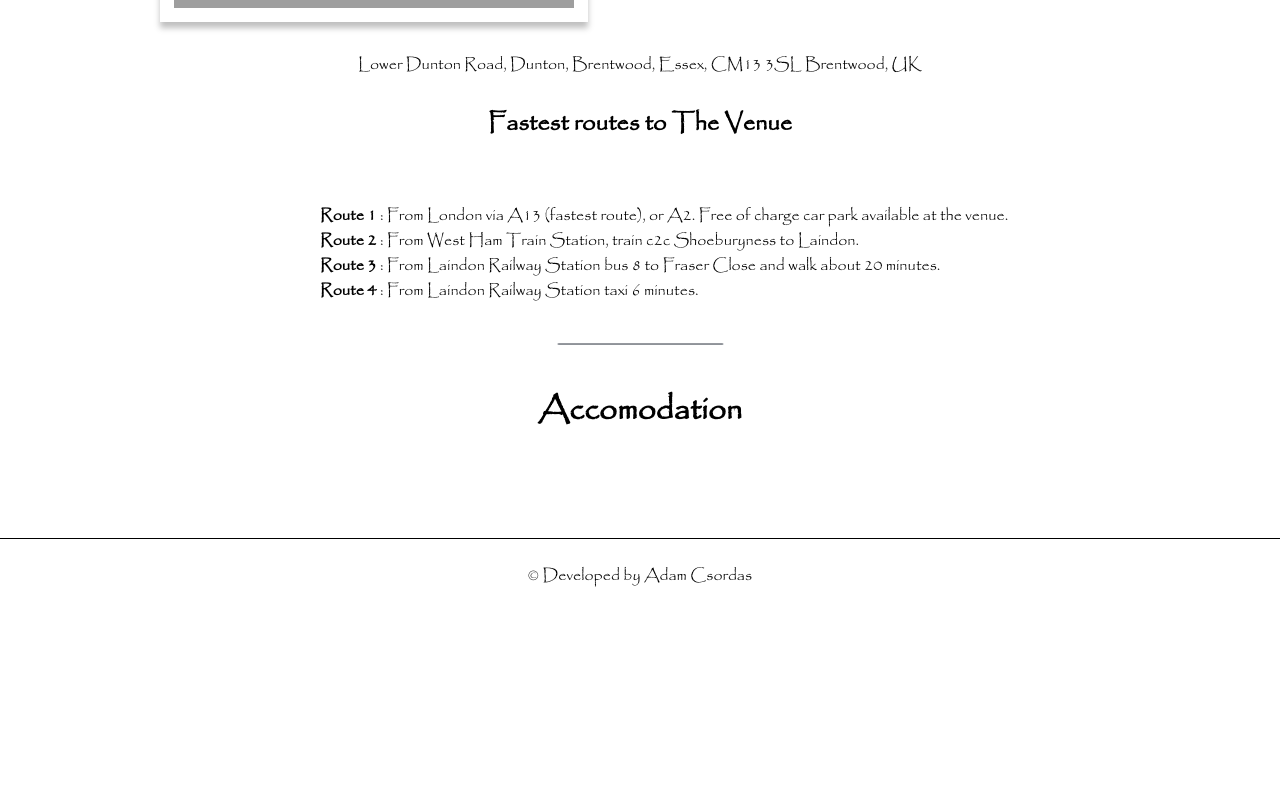
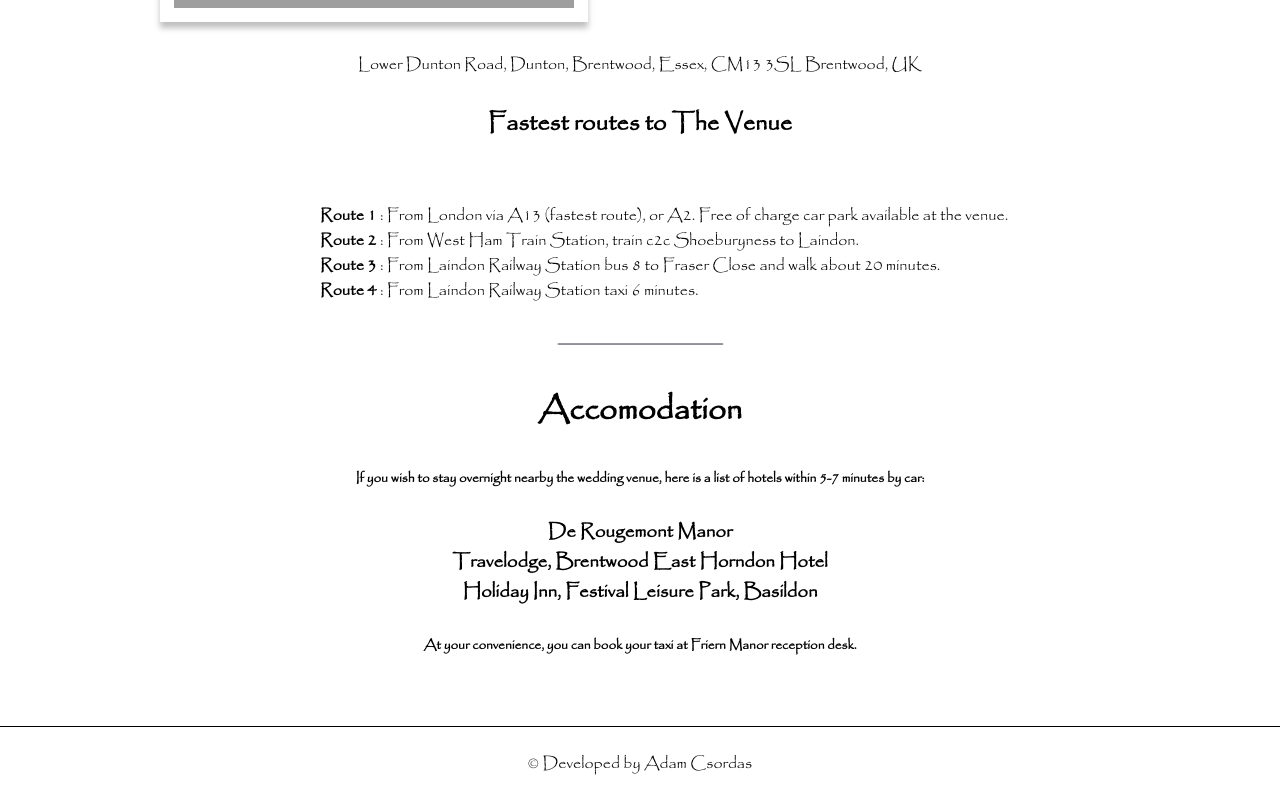
Before and after one commit to AdamCsordas21/the-wedding, a Next.js app: page /GuestInformation in a window 1280 px wide. Shown: the part 1127-1927 px from the top of the page. Before the commit the page ends 1739 px from the top, so only its background shows below. Built offline with nearby package versions, Linux system fonts and the light colour scheme; grey boxes are pictures that could not be loaded.

Commit message:
adding Accomodation section to the  Guest Infornmation page.

```diff
--- a/package.json
+++ b/package.json
@@ -17,6 +17,8 @@
     "next": "^9.1.1",
     "next-images": "^1.2.0",
     "react": "^16.10.2",
-    "react-dom": "^16.10.2"
+    "react-dom": "^16.10.2",
+    "react-native-a": "^1.0.1",
+    "react-native-hyperlink": "0.0.18"
   }
 }
--- a/pages/GuestInformation.js
+++ b/pages/GuestInformation.js
@@ -22,6 +22,13 @@ const GuestInformation = () => {
       </ol>
       <Divider />
       <h1>Accomodation</h1>
+      <h5>If you wish to stay overnight nearby the wedding venue, here is a list of hotels within 5-7 minutes by car:</h5>
+      <P></P>
+      <h3>De Rougemont Manor</h3>
+      <h3>Travelodge, Brentwood East Horndon Hotel</h3>
+      <h3>Holiday Inn, Festival Leisure Park, Basildon</h3>
+      <P></P>
+      <h5>At your convenience, you can book your taxi at Friern Manor reception desk.</h5>
     </Layout>
   );
 }
```
Also changed, not shown: 1 other file (tests, documents, lock files or other folders).
